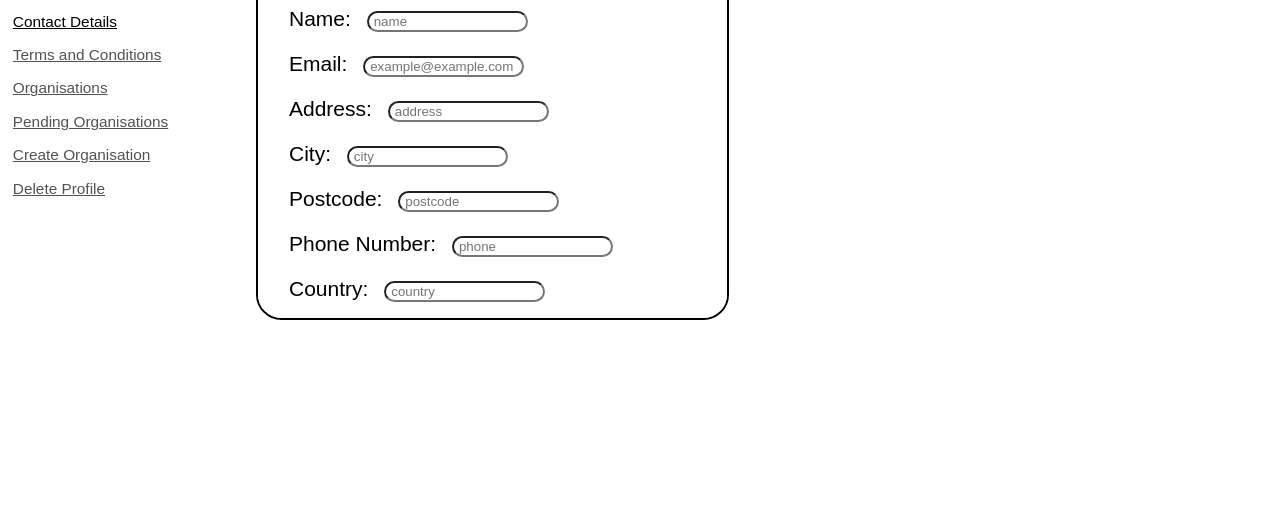
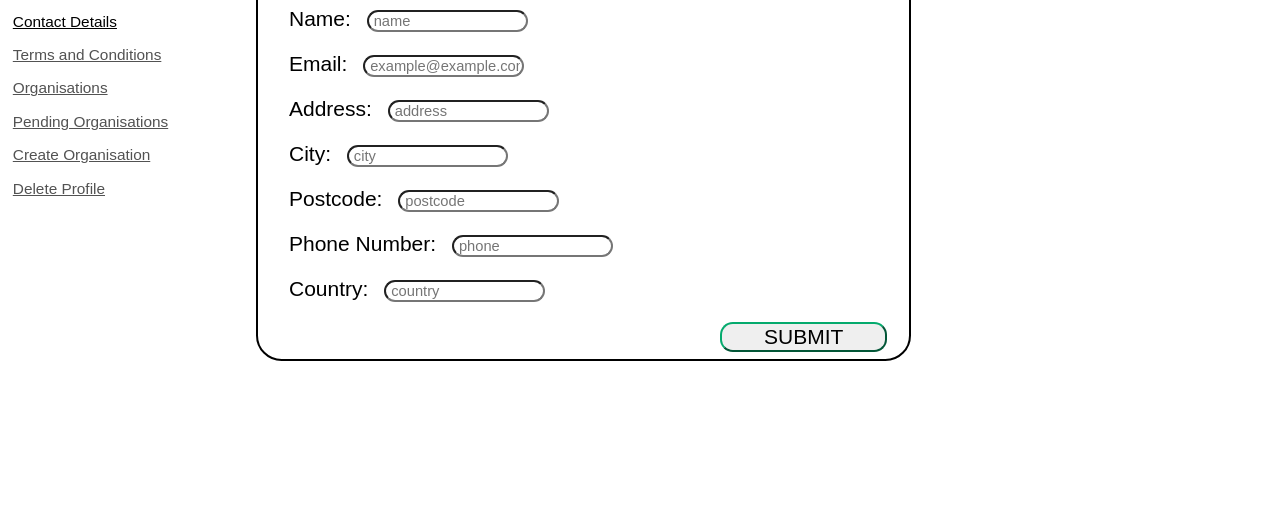
Before and after one commit to PolskiPatriot/WDC_Group63, a website: page public/16.html in a window 1280 px wide. Shown: the part 276-800 px from the top of the page. Drawn offline with Linux system fonts and the light colour scheme.

Commit message:
Updated 16.css

```diff
--- a/public/stylesheets/16.css
+++ b/public/stylesheets/16.css
@@ -45,6 +45,7 @@ input{
   border-radius: 25px;
   padding-left: 5px;
   width: 150px;
+  font-size: 0.7em;
 }
 label{
   margin-left: 10px;
@@ -55,8 +56,8 @@ label{
   font-size: 1.5em;
   top:15vw;
   box-sizing: content-box;
-  width: 35vw;
-  height: 50vh;
+  width: 30em;
+  height: 21em;
   position:relative;
   overflow: auto;
   border: 0.2vw solid black;
@@ -78,9 +79,9 @@ label{
   border-style: solid green;
   border-color: #04AA6D;
   position: absolute;
-  padding-left: 2vw;
-  padding-right: 2vw;
-  margin-left: 26vw;
-  font-size: 1vw;
+  padding-left: 2em;
+  padding-right: 2em;
+  margin-left: 21em;
+  font-size: 1em;
   border-radius: 1vw;
 }
```
